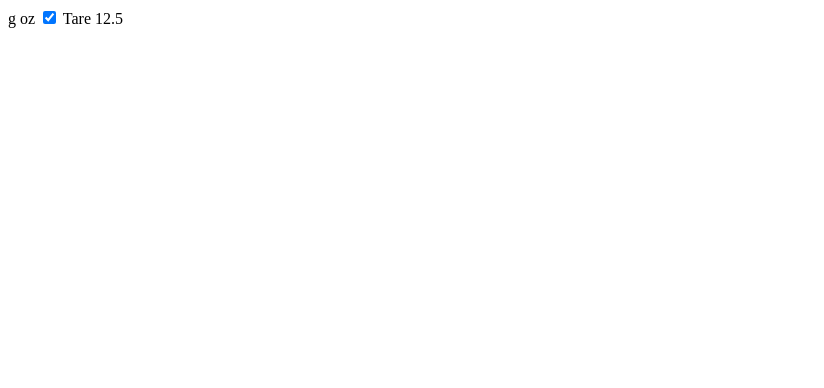
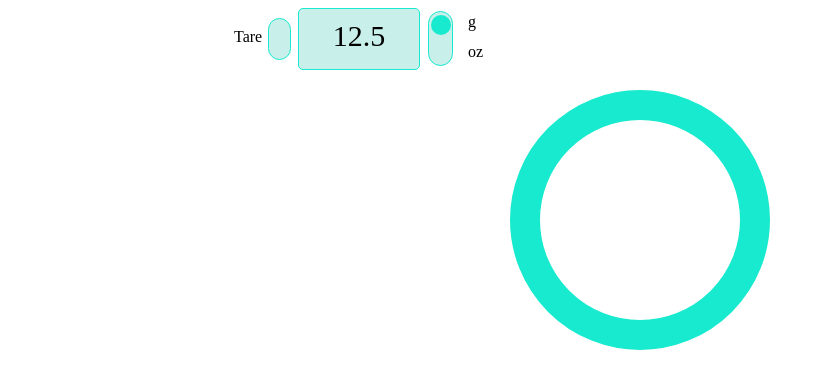
Before and after one commit to danielbrianjohnson/SeniorDesign, a plain HTML site: page TableUI/index.html in a window 1280 px wide. Shown: the whole page, without its empty margins (0-824 px from the left). Drawn offline with Linux system fonts and the light colour scheme.

Commit message:
Update main.css

```diff
--- a/TableUI/main.css
+++ b/TableUI/main.css
@@ -37,3 +37,129 @@ a {
     align-content: center;
     font-size: 200%;
 }
+
+.donut {
+    display: block;
+    margin: auto;
+    align-content: center;
+    border: 30px solid #17EACE;
+    border-radius: 200px;
+    height:200px;
+    width:200px;
+}
+
+.measDisplay {
+
+    margin-left: 290px;
+    display: inline-block;
+    width: 100px;
+    height: 40px;
+    margin-bottom: 20px;
+    border: 1px solid #17EACE;
+    background-color: #C8EFE9;
+    border-radius: 5px;
+    padding: 10px;
+    font-size: 30px;
+    text-align: center;
+
+
+}
+
+.switch {
+  position: absolute;
+  display: inline-block;
+    margin-left: 420px;
+  width: 25px;
+  height: 55px;
+margin-top: 3px;
+
+}
+
+.switch input {
+  opacity: 0;
+  width: 0;
+  height: 0;
+}
+
+.slider {
+  position: absolute;
+  cursor: pointer;
+  top: 0;
+  left: 0;
+  right: 0;
+  bottom: 0;
+  background-color: #C8EFE9;
+  -webkit-transition: .4s;
+  transition: .4s;
+    border: 1px solid #17EACE;
+}
+
+.slider:before {
+  position: absolute;
+  content: "";
+  height: 20px;
+  width: 20px;
+  left: 2px;
+  bottom: 4px;
+  background-color: #17EACE;
+  -webkit-transition: .4s;
+  transition: .4s;
+}
+
+input:checked + .slider {
+  background-color: #C8EFE9;
+}
+
+input:focus + .slider {
+  box-shadow: 0 0 1px #C8EFE9;
+}
+
+input:checked + .slider:before {
+  -webkit-transform: translateY(-26px);
+  -ms-transform: translateY(-26px);
+  transform: translateY(-26px);
+}
+
+/* Rounded sliders */
+.slider.round {
+  border-radius: 34px;
+}
+
+.slider.round:before {
+  border-radius: 50%;
+}
+
+.units {
+    margin-top: 5px;
+    position: absolute;
+    display: inline;
+    margin-left: 460px
+}
+
+.units2 {
+    margin-top: 35px;
+    position: absolute;
+    display: inline;
+    margin-left: 460px
+}
+
+.units3 {
+    margin-top: 20px;
+    position: absolute;
+    display: inline;
+    margin-left: 226px
+}
+
+.tare {
+    margin-top: 10px;
+    position: absolute;
+    margin-left: 260px;
+    display: inline-block;
+    width: 1px;
+    height: 20px;
+    margin-bottom: 20px;
+    background-color: #C8EFE9;
+    border-radius: 2000px;
+    padding: 10px;
+    border: 1px solid #17EACE;
+}
```
